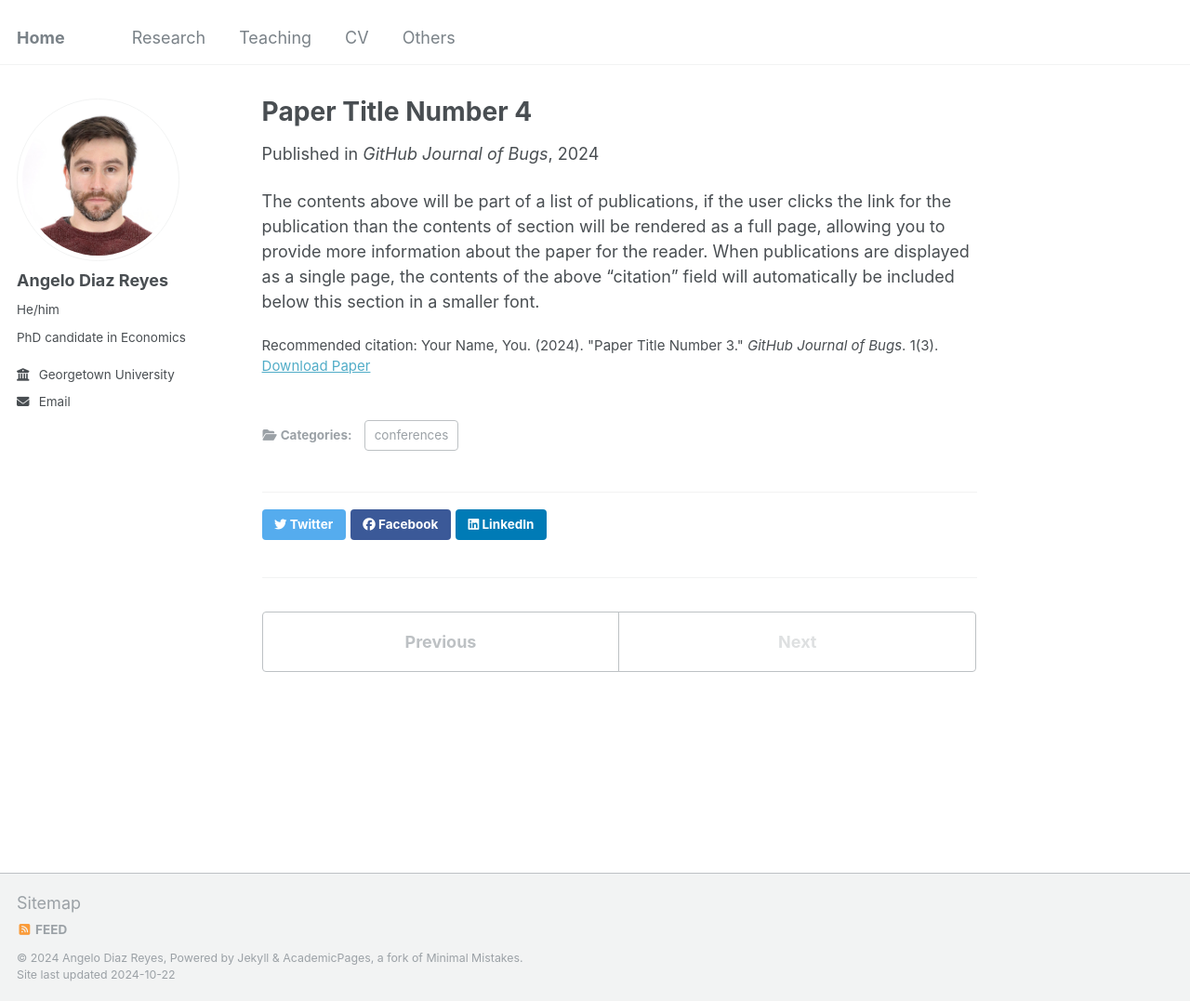
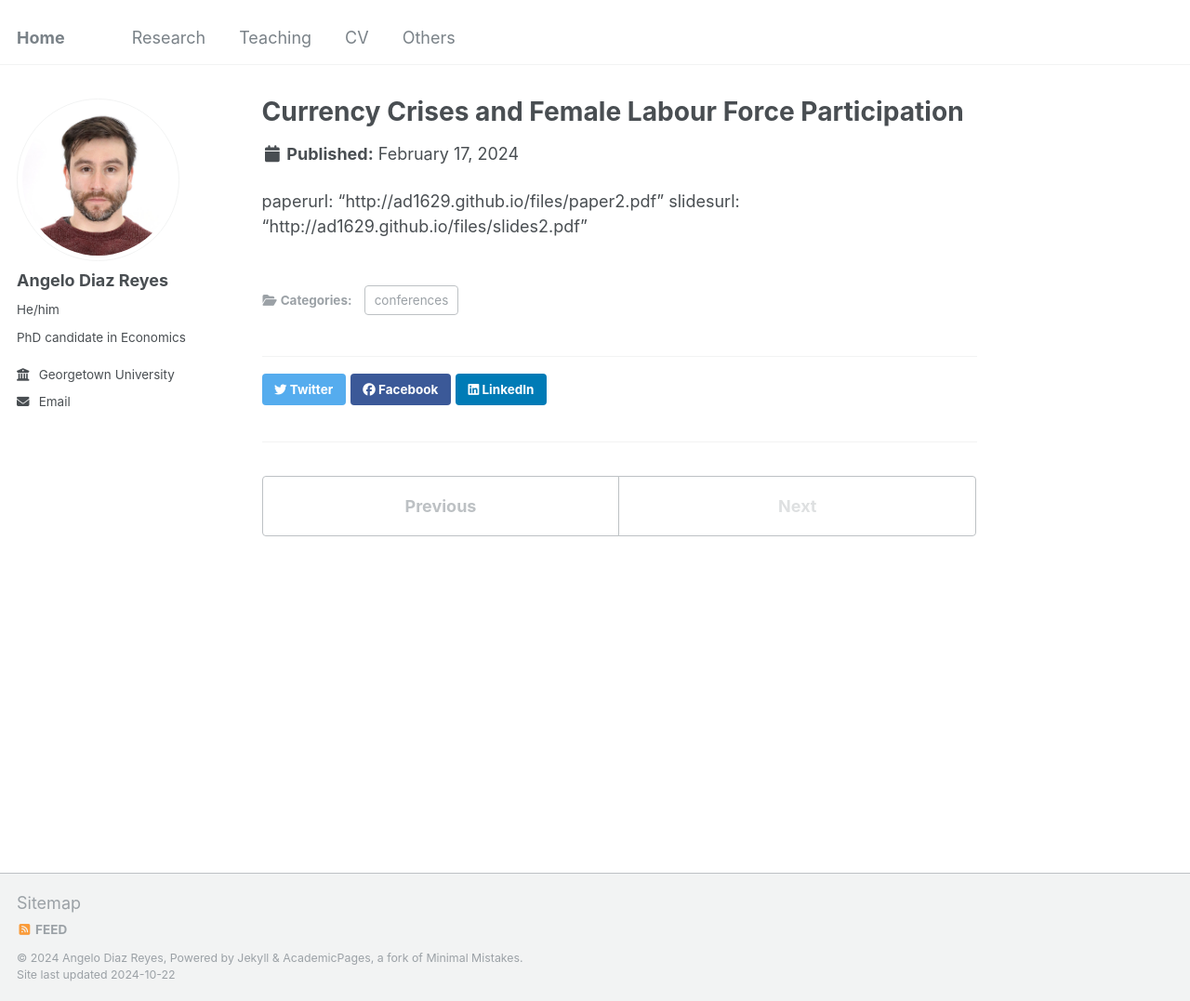
Before and after one commit to angelodiazreyes/angelodiazreyes.github.io, a Jekyll site: the page built from _publications/2024-02-17-paper-title-number-4.md, in a window 1280 px wide and 1077 px high. Shown: the whole window at 93% size. Built offline with Jekyll 4.4.1, drawn with Linux system fonts in a browser that asks for light colours.

Commit message:
2024-02-17-paper-title-number-4.md

```diff
--- a/_publications/2024-02-17-paper-title-number-4.md
+++ b/_publications/2024-02-17-paper-title-number-4.md
@@ -1,13 +1,17 @@
 ---
-title: "Paper Title Number 4"
+title: "Currency Crises and Female Labour Force Participation"
 collection: publications
 category: conferences
-permalink: /publication/2024-02-17-paper-title-number-4
-excerpt: 'This paper is about fixing template issue #693.'
-date: 2024-02-17
-venue: 'GitHub Journal of Bugs'
-paperurl: 'http://academicpages.github.io/files/paper3.pdf'
-citation: 'Your Name, You. (2024). &quot;Paper Title Number 3.&quot; <i>GitHub Journal of Bugs</i>. 1(3).'
+authors:
+  - name: "Bhavya Srivastava"
+    link: "https://www.bhavyasrivastava.com/index.html"
+  - name: "Angelo Diaz Reyes"
+    link: # "https://yourwebsite.com"
+  - name: "Camila Gome"
+    link: # "https://sites.google.com/georgetown.edu/jjnaddeo/research"
+  - name: "Satyam Anand"
+    link: # "https://www.law.georgetown.edu/faculty/neel-u-sukhatme/"
 ---
 
-The contents above will be part of a list of publications, if the user clicks the link for the publication than the contents of section will be rendered as a full page, allowing you to provide more information about the paper for the reader. When publications are displayed as a single page, the contents of the above "citation" field will automatically be included below this section in a smaller font.
+paperurl: "http://ad1629.github.io/files/paper2.pdf"
+slidesurl: "http://ad1629.github.io/files/slides2.pdf"
```
